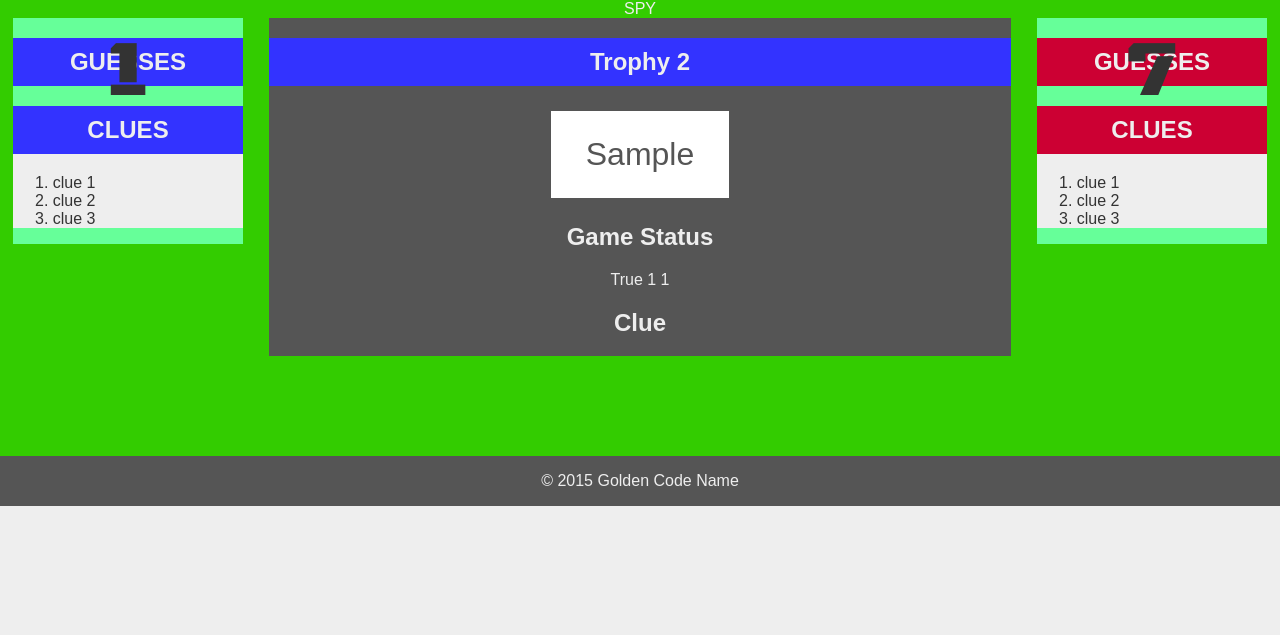
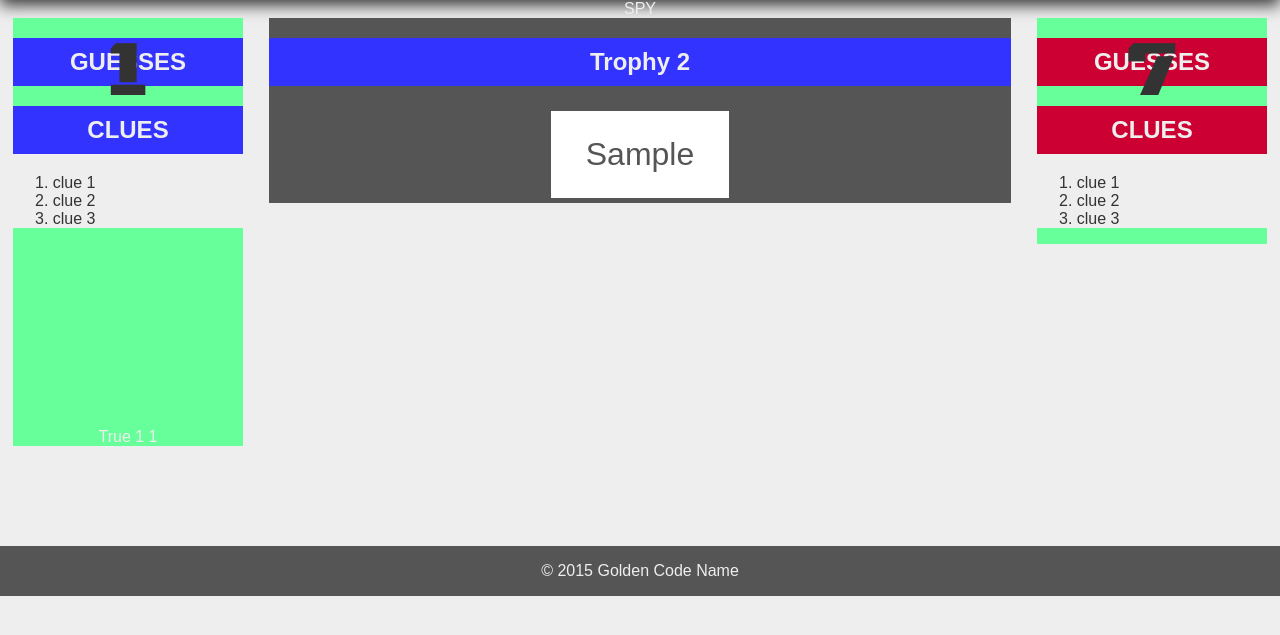
Before and after one commit to PDXDevCampJuly/golden_code_name, a Django app: page /spy/ in a window 1280 px wide. Shown: the part 57-692 px from the top of the page. Run offline with Django 3.2, Linux system fonts and the light colour scheme; tables that the repository leaves empty hold one stand-in row (values such as "Sample post"); some libraries are stand-ins or nearby versions.

Commit message:
projects game status

```diff
--- a/spy/static/css/spy.css
+++ b/spy/static/css/spy.css
@@ -11,7 +11,7 @@
    overflow: hidden;
    margin: 0px auto;
    width: 100%;
-   background-color: #33CC00;
+   background-color:
 }
 header{
    float: left;
@@ -120,3 +120,8 @@
   display: inline-block;
   font-size: 2em;
 }
+
+/* -------------------------------------- game status */
+#game_status {
+  margin-top: 200px;
+}
--- /dev/null
+++ b/spy/static/js/spy.js
@@ -0,0 +1,7 @@
+window.alert("sometext");
+// var $player_turn_status = $("#game_status");
+// if ($player_turn_status.attr('class') === "True") {
+//   $(".colmask").css('background-color', 'red');
+// } else {
+//   $(".colmask").css('background-color', 'red');
+// }
--- a/spy/templates/spy.html
+++ b/spy/templates/spy.html
@@ -15,6 +15,8 @@
 
   <div class="colmid">
     <div class="colleft">
+
+      <!-- middle column, cards -->
       <div class="col1">
         <h2 id="current_clue">Trophy 2</h2>
 
@@ -22,17 +24,9 @@
         {% for card in card_list %}
           <div class="card {{ card.selected }}" id="{{ card.id }}">{{ card.word }}</div>
         {% endfor %}
+      </div>
 
-        {# all the game status properties #}
-
-        <h2> Game Status </h2>
-        {{ game_status.active_team.is_blue }}
-        {{ game_status.active_team.spies_left }}
-        {{ game_status.guesses_allowed }}
-
-        <h2>Clue</h2>
-        {# TODO because we need data to work with, however the var will be `clue`#}
-      </div>
+      <!-- left column, game status -->
       <div class="col2">
         <div class="guess_count_left">
           <h2>GUESSES</h2>
@@ -45,6 +39,14 @@
             <li>clue 2</li>
             <li>clue 3</li>
           </ul>
+        </div>
+        <div id="game_status" class="{{ game_status.active_team.is_blue }}">
+        {# all the game status properties #}
+
+        {#  Game Status #}
+        {{ game_status.active_team.is_blue }}
+        {{ game_status.active_team.spies_left }}
+        {{ game_status.guesses_allowed }}
         </div>
       </div>
       <div class="col3">
@@ -65,3 +67,7 @@
   </div>
 
 {% endblock %}
+
+{% block js_scripts %}
+<script type="text/javascript" src="{% static "js/spy.js" %}"></script>
+{% endblock %}
```
